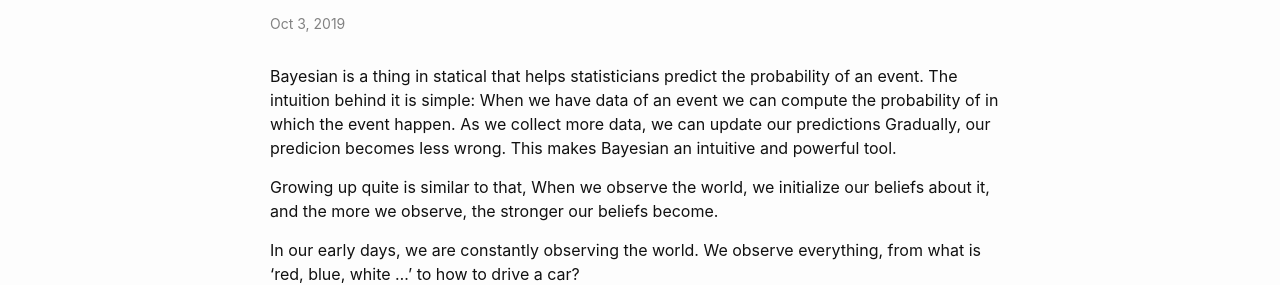
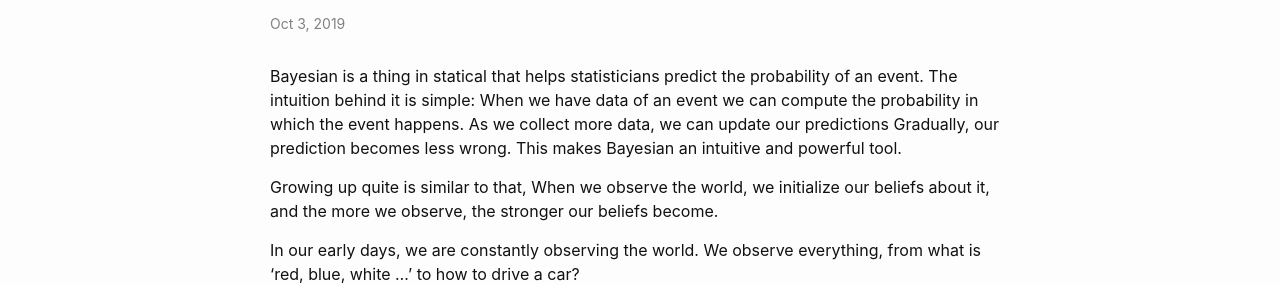
Before and after one commit to qnkhuat/qnkhuat.github.io, a Jekyll site: the page built from _posts/2019-10-03-Bayesian-theory-and-growing-up.md, in a window 1280 px wide. Shown: the part 142-427 px from the top of the page. Built offline with Jekyll 4.4.1, drawn with Linux system fonts in a browser that asks for light colours.

Commit message:
fix grammar

```diff
--- a/_posts/2019-10-03-Bayesian-theory-and-growing-up.md
+++ b/_posts/2019-10-03-Bayesian-theory-and-growing-up.md
@@ -5,7 +5,7 @@ categories: self
 permalink: growingup
 ---
 
-Bayesian is a thing in statical that helps statisticians predict the probability of an event. The intuition behind it is simple: When we have data of an event we can compute the probability of in which the event happen. As we collect more data, we can update our predictions Gradually, our predicion becomes less wrong. This makes Bayesian an intuitive and powerful tool.
+Bayesian is a thing in statical that helps statisticians predict the probability of an event. The intuition behind it is simple: When we have data of an event we can compute the probability in which the event happens. As we collect more data, we can update our predictions Gradually, our prediction becomes less wrong. This makes Bayesian an intuitive and powerful tool.
 
 Growing up quite is similar to that, When we observe the world, we initialize our beliefs about it, and the more we observe, the stronger our beliefs become.
 
```
